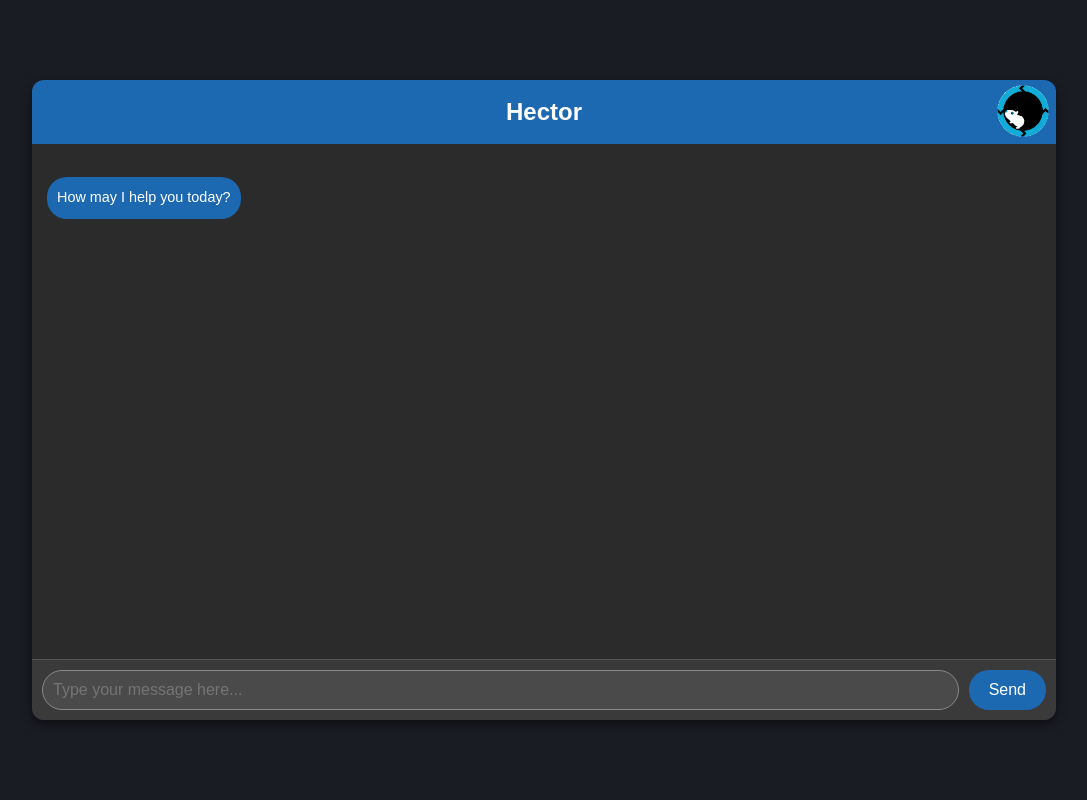
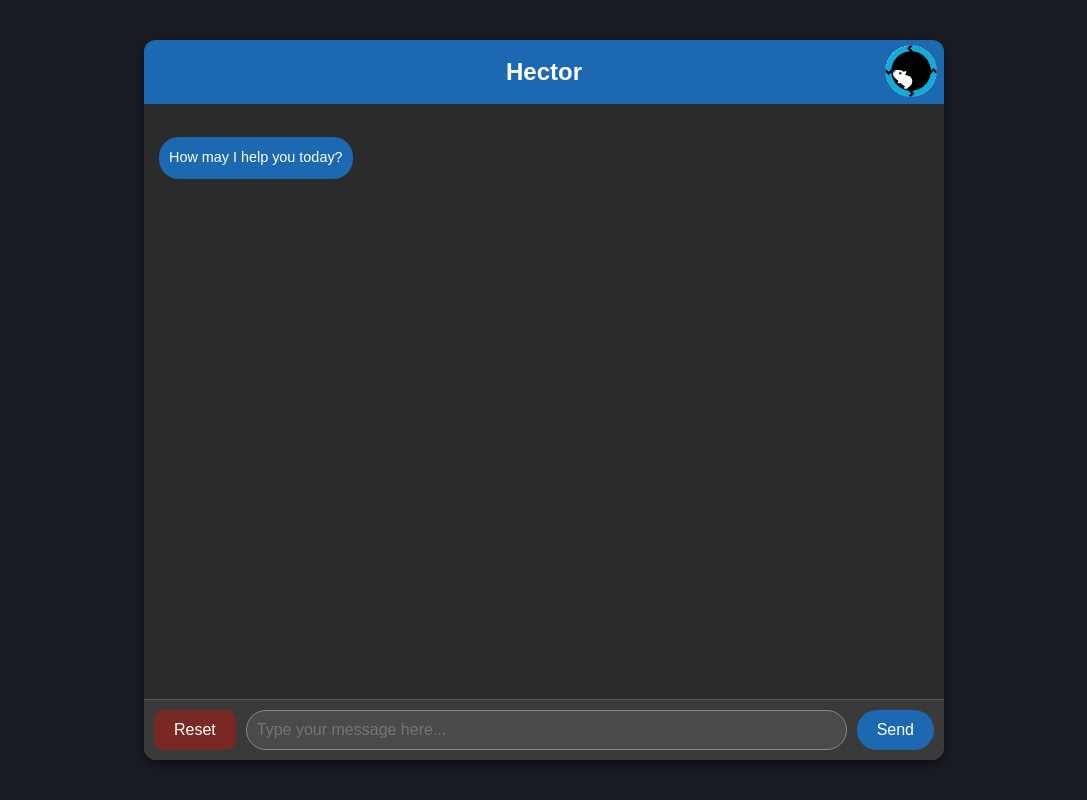
Before and after one commit to ngorse/hector, a Flask app: page / in a window 1280 px wide. Shown: the whole page, without its empty margins (96-1183 px from the left). Run offline with Flask 3, Linux system fonts and the light colour scheme; data that the repository does not hold is empty.

Commit message:
added context

```diff
--- a/app.py
+++ b/app.py
@@ -2,8 +2,10 @@ import os
 import json
 import logging
 import requests
-from datetime import datetime
-from flask import Flask, render_template, request, jsonify
+from datetime import timedelta
+from flask import Flask, render_template, request, jsonify, session, redirect
+
+CONTEXT_LENGTH=int(os.environ.get('CONTEXT_LENGTH', '500'))
 
 def set_logger():
     if bool(os.environ.get('FLASK_DEBUG', True)):
@@ -16,56 +18,74 @@ def set_logger():
     logger.addHandler(console_handler)
 
 def set_llm():
-    global LLM_URL
-    global LLM_MODEL
+    session['llm_url'] = os.environ.get('LLM_PROTOCOL', 'http') + "://" + \
+            os.environ.get('LLM_HOST', 'localhost') + ":" +  \
+            os.environ.get('LLM_PORT', '11434')
+    session['llm_url_chat'] = session['llm_url'] + "/api/chat"
+    session['llm_url_pull'] = session['llm_url'] + "/api/pull"
+    session['llm_model'] = os.environ.get('LLM_MODEL', 'llama3.2')
 
-    LLM_URL = os.environ.get('LLM_PROTOCOL', 'http') + "://" + \
-            os.environ.get('LLM_HOST', 'localhost') + ":" +  \
-            os.environ.get('LLM_PORT', '11434') + "/api/chat"
-    LLM_MODEL= os.environ.get('LLM_MODEL', 'llama3.2')
-    logger.info(f'LLM_URL  : {LLM_URL}')
-    logger.info(f'LLM_MODEL: {LLM_MODEL}')
+    logger.info(f"LLM_URL  : {session['llm_url']}")
+    data = { "model": session['llm_model'] }
+    response = requests.post(session['llm_url_pull'], json=data)
+    if response.ok:
+        logger.info(f"LLM_MODEL: {session['llm_model']}")
+    else:
+        logger.info(f"LLM_MODEL: Pull failed ({response.status_code}): {response.text}")
 
 logger = logging.getLogger(__name__)
 set_logger()
 
-MESSAGES = []
-LLM_MODEL = ""
-LLM_URL = ""
-set_llm()
+# --------------------------------------------------------------
+
+app = Flask(__name__)
+app.secret_key = b'Y\xf1Xz\x00\xad|eQ\x80t \xca\x1a\x10K'
+app.permanent_session_lifetime = timedelta(days=30)
+
+@app.route("/")
+def home():
+    set_llm()
+    if 'context' not in session:
+        session['context'] = []
+    return render_template("index.html")
+
+@app.route("/reset")
+def reset():
+    session['context'] = []
+    logger.info(f"IP    : {request.remote_addr}")
+    logger.info(f"ACTION: CONTEXT_RESET")
+    return redirect("/", code=302)
+
+@app.route("/chat", methods=["POST"])
+def get_bot_response():
+    message = request.json.get('msg')
+    return get_answer(message=message)
 
 # --------------------------------------------------------------
 
-app = Flask(__name__)
+def append_to_context(role, content):
+    if len(session['context']) >= CONTEXT_LENGTH:
+        context = session['context']
+        context = context[2:]
+        session['context'] = context
 
-@app.route("/")
-def home():
-    return render_template("index.html")
+    context = session['context']
+    context.append({ "role": role, "content": content })
+    session['context'] = context
 
-@app.route("/chat", methods=["POST"])
-def get_bot_response():
-    userText = request.json.get('msg')
-    return get_answer(userText)
-
-# --------------------------------------------------------------
-
-def get_answer(prompt, stream=False):
-    global MESSAGES
-
-    if len(MESSAGES) >= 200:
-        MESSAGES = MESSAGES[2:]
-    MESSAGES.append({ "role": "user", "content": prompt })
+def get_answer(message, stream=False):
+    append_to_context(role="user", content=message)
     input = {
-        "model": LLM_MODEL,
-        "messages": MESSAGES,
+        "model": session['llm_model'] ,
+        "messages": session['context'],
         "stream": stream
     }
 
     try:
-        output = requests.post(LLM_URL, json=input)
+        output = requests.post(session['llm_url_chat'], json=input)
         response = json.loads(output.text)["message"]["content"]
         role = json.loads(output.text)["message"]["role"]
-        MESSAGES.append({ "role": role, "content:": response})
+        append_to_context(role=role, content=response)
     except json.JSONDecodeError as e:
         response = f"[SYSTEM ERROR]: Error decoding JSON: {e}"
     except KeyError as e:
@@ -75,9 +95,10 @@ def get_answer(prompt, stream=False):
     except Exception as e:
         response = f"[SYSTEM ERROR]: An unexpected error occurred: {e}"
 
-    logger.info(f'IP    : {request.remote_addr}')
-    logger.info(f"INPUT : {prompt}")
+    logger.info(f"IP    : {request.remote_addr}")
+    logger.info(f"INPUT : {message}")
     logger.info(f"OUTPUT: {response}")
+    logger.info(f"CTX   : {session['context']}")
 
     return jsonify({"response": response.replace("\n", "<br>")})
 
--- a/docker-compose.yml
+++ b/docker-compose.yml
@@ -17,12 +17,14 @@ services:
     ports:
       - 5555:5555
     environment:
+      PYTHONUNBUFFERED: 1
       FLASK_APP: app.py
       FLASK_RUN_HOST: 0.0.0.0
       FLASK_RUN_PORT: 5555
       FLASK_DEBUG: False
       FLASK_ENV: production
-      PYTHONUNBUFFERED: 1
+      LLM_MODEL: llama3.2
+      CONTEXT_LENGTH: 500
     networks:
       - default
 
--- a/static/script.js
+++ b/static/script.js
@@ -14,13 +14,21 @@
             toggleWaitIndicators();
         }
 
+        function resetContext() {
+            toggleWaitIndicators();
+            fetch('/reset', {})
+            var botHtml = '<p class="botTextReset"><span>Oops, I have forgotten everything!</span></p>';
+            $("#chatbox").append(botHtml);
+            refreshText();
+        }
+
         function getBotResponse() {
             message = $("#textInput").val().trim();
             if (!message) {
                 return;
             }
 
-            var userHtml = '<p class="userText"><span>' + message + "</span></p>";
+            var userHtml = '<p class="userText"><span>' + message + '</span></p>';
             $("#textInput").val("");
             $("#chatbox").append(userHtml);
             refreshText();
@@ -34,7 +42,7 @@
             })
             .then(response => response.json())
             .then(data => {
-                var botHtml = '<p class="botText"><span>' + data.response + "</span></p>";
+                var botHtml = '<p class="botText"><span>' + data.response + '</span></p>';
                 $("#chatbox").append(botHtml);
                 refreshText();
             })
--- a/static/styles.css
+++ b/static/styles.css
@@ -17,8 +17,9 @@
 
         .chat-container {
             background: #2b2d42;
-            width: 80%;
-            height: 80%;
+            width: 90%;
+            height: 90%;
+            max-width: 800px;
             box-shadow: 0px 4px 10px rgba(0, 0, 0, 0.5);
             border-radius: 12px;
             display: flex;
@@ -34,6 +35,17 @@
             line-height: 64px;
             font-size: 1.5rem;
             font-weight: bold;
+        }
+
+        .wheel {
+            justify-content: flex-end;
+            background: transparent;
+            position: absolute;
+            display: flex;
+            height: 64px;
+            width: 90%;
+            max-width: 800px;
+            z-index: 1;
         }
 
         #chatbox {
@@ -98,6 +118,7 @@
             font-size: 1rem;
             outline: none;
             margin-right: 10px;
+            margin-left: 10px;
             background-color: #4a4a4a;
             color: #e0e0e0;
         }
@@ -107,7 +128,7 @@
             box-shadow: 0 0 5px rgba(51, 147, 240, 0.5);
         }
 
-        button {
+        .sendButton {
             background: #1c69b2;
             border: none;
             color: white;
@@ -117,8 +138,22 @@
             font-size: 1rem;
         }
 
-        button:hover {
+        .resetButton {
+            background: #7a2823;
+            border: none;
+            color: white;
+            padding: 10px 20px;
+            border-radius: 10px;
+            cursor: pointer;
+            font-size: 1rem;
+        }
+
+        .sendButton:hover {
             background: #3c89d2;
+        }
+
+        .resetButton:hover {
+            background: #9a4843;
         }
 
         button:disabled {
@@ -139,13 +174,3 @@
         #chatbox::-webkit-scrollbar-thumb:hover {
             background: #aaaaaa;
         }
-
-        .wheel {
-            justify-content: flex-end;
-            background: transparent;
-            position: absolute;
-            display: flex;
-            height: 64px;
-            width: 80%;
-            z-index: 1;
-        }
--- a/templates/index.html
+++ b/templates/index.html
@@ -32,8 +32,9 @@
         <div class="spacer">&nbsp</div>
 
         <div class="input-container">
+            <button class=resetButton id=resetButton onclick="resetContext()">Reset</button>
             <input id="textInput" type="text" placeholder="Type your message here..." />
-            <button id=sendButton onclick="getBotResponse() ">Send</button>
+            <button class=sendButton id=sendButton onclick="getBotResponse()">Send</button>
         </div>
 
     </div>
```
Also changed, not shown: other parts of static/styles.css (+8 -0 lines), 4 other files.
